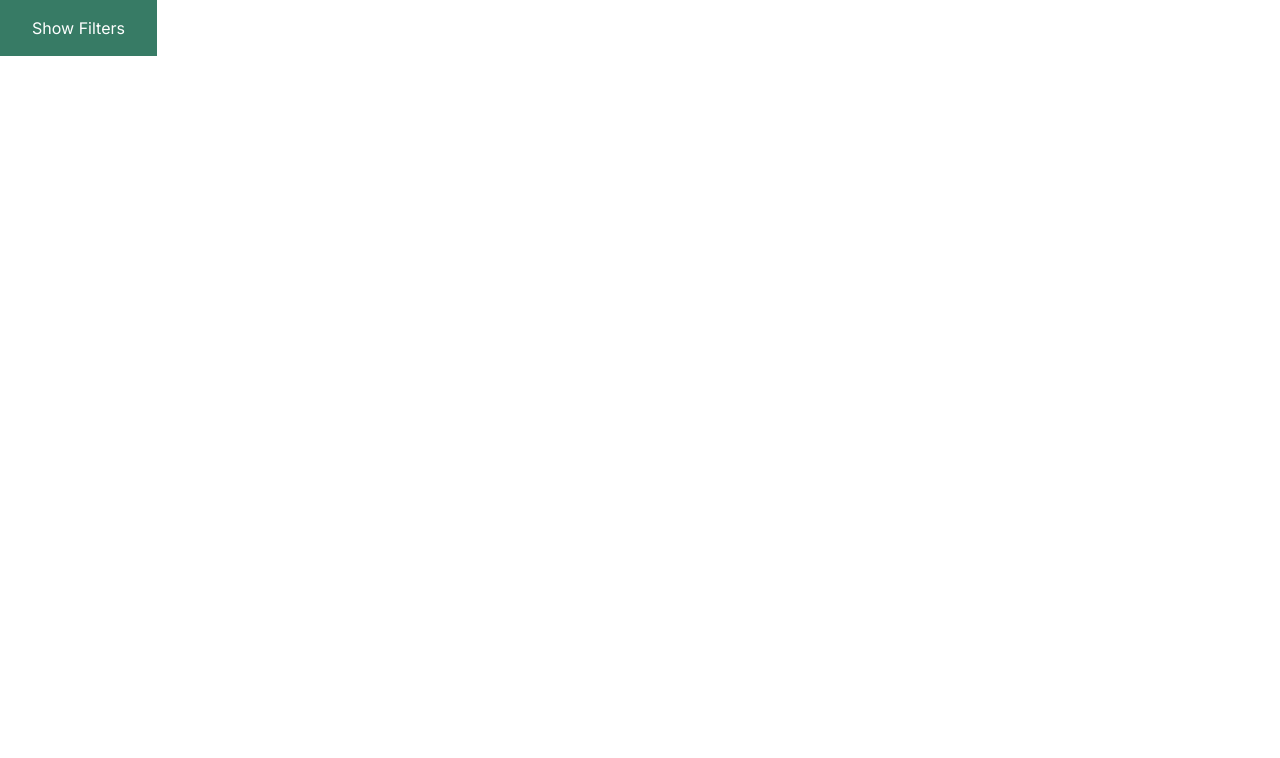
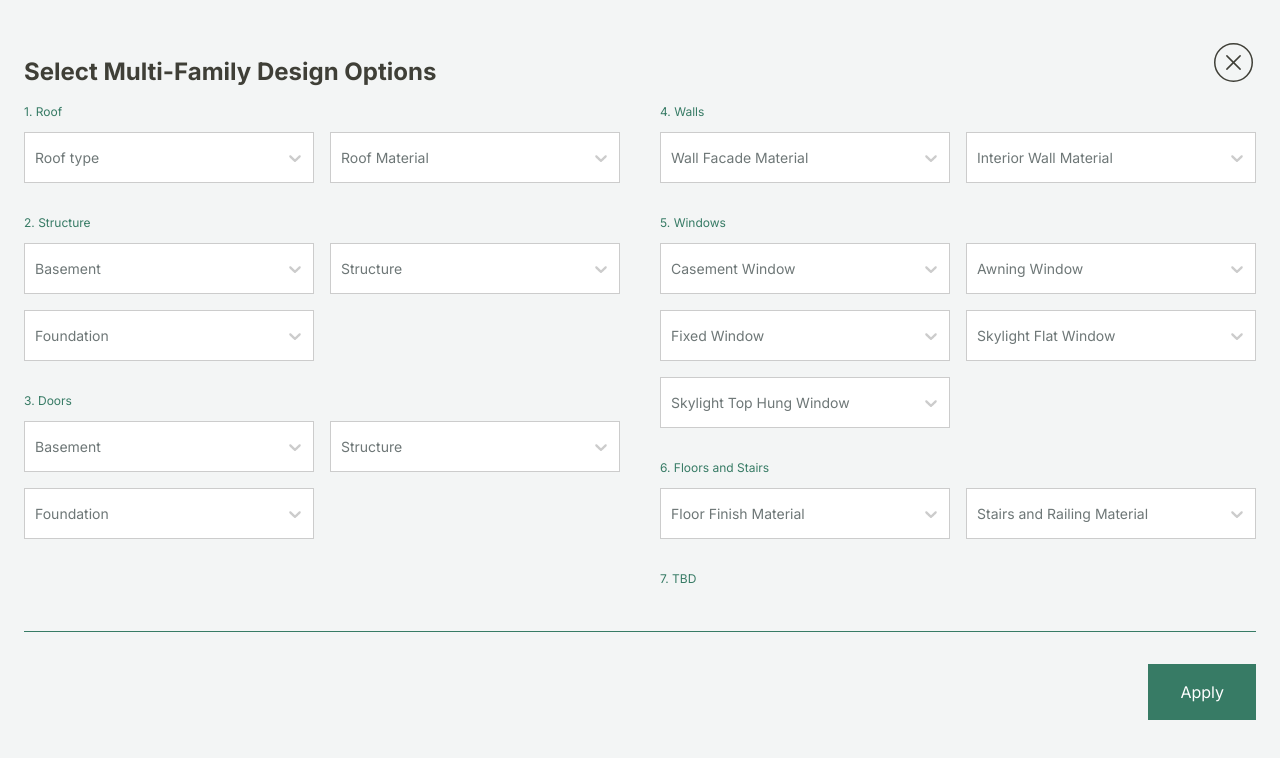
Before and after one commit to evolvingweb/mcgill-data-homebase, a React (Create React App) app: page / in a window 1280 px wide. Shown: the top 758 px of the page. Built offline with nearby package versions, Linux system fonts and the light colour scheme.

Commit message:
Making styles for selects.

```diff
--- a/package.json
+++ b/package.json
@@ -14,6 +14,7 @@
     "react-chartjs-2": "3.0.4",
     "react-dom": "^17.0.2",
     "react-scripts": "4.0.3",
+    "react-select": "^5.1.0",
     "web-vitals": "^1.0.1"
   },
   "scripts": {
--- a/src/components/FilterField.jsx
+++ b/src/components/FilterField.jsx
@@ -1,23 +1,99 @@
+import React from 'react';
 import _map from 'lodash/map';
+import Select, { components } from "react-select";
+
 import _isFunction from 'lodash/isFunction';
-import classNames from 'classnames';
+
+const { ValueContainer, Placeholder } = components;
+
+const styles = {
+  container: (provided) => ({
+    ...provided,
+  }),
+  valueContainer: (provided, state) => ({
+    ...provided,
+    overflow: 'visible',
+    paddingTop: state.hasValue ? '16px' : '12px',
+    paddingBottom: state.hasValue ? '8px' : '12px',
+  }),
+  placeholder: (provided, state) => ({
+    ...provided,
+    position: 'absolute',
+    top: state.hasValue || state.selectProps.inputValue ? -12 : 2,
+    transition: 'top 0.1s, font-size 0.1s, color .1s',
+    fontSize: (state.hasValue || state.selectProps.inputValue) ? 10 : 14,
+    color: state.hasValue ? '#377B65' : '#6E7777',
+  }),
+  input: (provided) => ({
+    ...provided,
+    margin: 0,
+    color: '#6E7777',
+    fontSize: 14,
+  }),
+  control: (provided) => ({
+    ...provided,
+    borderRadius: 0,
+  }),
+  indicatorSeparator: (provided) => ({
+    ...provided,
+    display: 'none'
+  }),
+  menu: (provided) => ({
+    ...provided,
+    marginTop: 1,
+    borderRadius: 0,
+    boxShadow: '0 10px 20px -25px rgba(0,0,0,.5)',
+    border: '1px solid #D9DEDD',
+  }),
+  menuList: (provided) => ({
+    ...provided,
+    marginTop: 1,
+    borderRadius: 0,
+    paddingTop: 0,
+    paddingBottom: 0,
+  }),
+  option: (provided, state) => ({
+    ...provided,
+    fontSize: 14,
+    color: '#3F3F37',
+    backgroundColor: state.isFocused
+      ? '#C1E8C3'
+      : state.isFocused
+        ? '#C1E8C3'
+        : '#FFF',
+    ':active': {
+      ...styles[':active'],
+      backgroundColor: !state.isDisabled
+          ? state.isSelected
+              ? '#F3F5F5'
+              : '#F3F5F5'
+          : undefined,
+    },
+  }),
+}
+
+const CustomValueContainer = ({ children, ...props }) => {
+  return (
+      <ValueContainer {...props}>
+        <Placeholder {...props} isFocused={props.isFocused}>
+          {props.selectProps.placeholder}
+        </Placeholder>
+        {React.Children.map(children, child =>
+            child && child.type !== Placeholder ? child : null
+        )}
+      </ValueContainer>
+  );
+};
 
 const FilterField = ({
                        defaultOption,
                        options = [],
                        onChange,
-                       className
                      }) => {
   if (!options.length) {
     return null;
   }
-
-  const componentClasses = classNames(
-      'lg:block',
-      'p-3',
-      className,
-  );
-  const mergedOptions = [defaultOption, ...options] || [defaultOption];
+  const mergedOptions = _map(options, option => ({ value: option, label: option }));
 
   const onSelectChange = (e) => {
     if (_isFunction(onChange)) {
@@ -27,21 +103,15 @@ const FilterField = ({
   };
 
   return (
-      <select className={componentClasses} defaultValue={defaultOption} onChange={onSelectChange}>
-        {
-          _map(mergedOptions, (optionItem) => {
-            if (!optionItem) {
-              return null;
-            }
-            return (
-                <option value={optionItem} key={optionItem}>
-                  {optionItem}
-                </option>
-            );
-          })
-        }
-
-      </select>
+      <Select
+          options={mergedOptions}
+          styles={styles}
+          onChange={onSelectChange}
+          placeholder={defaultOption}
+          components={{
+            ValueContainer: CustomValueContainer
+          }}
+      />
   );
 };
 
--- a/src/components/Filters.jsx
+++ b/src/components/Filters.jsx
@@ -82,9 +82,6 @@ const Filters = () => {
           <div className="mt-8 pt-8 border-t border-rain-forest text-right">
               <Button onClick={toggleShowFilters}>Apply</Button>
           </div>
-          <pre>
-            { JSON.stringify(filterData) }
-          </pre>
         </Container>
       </section>
   );
--- a/src/context/AppContextProvider.jsx
+++ b/src/context/AppContextProvider.jsx
@@ -7,7 +7,7 @@ export const AppContext = React.createContext({
 
 
 const AppContextProvider = ({ children }) => {
-  const [showFilters, setShowFilters] = useState(false);
+  const [showFilters, setShowFilters] = useState(true);
   const toggleShowFilters = () => {
     setShowFilters(!showFilters);
   };
```
Also changed, not shown: 1 other file (tests, documents, lock files or other folders).
